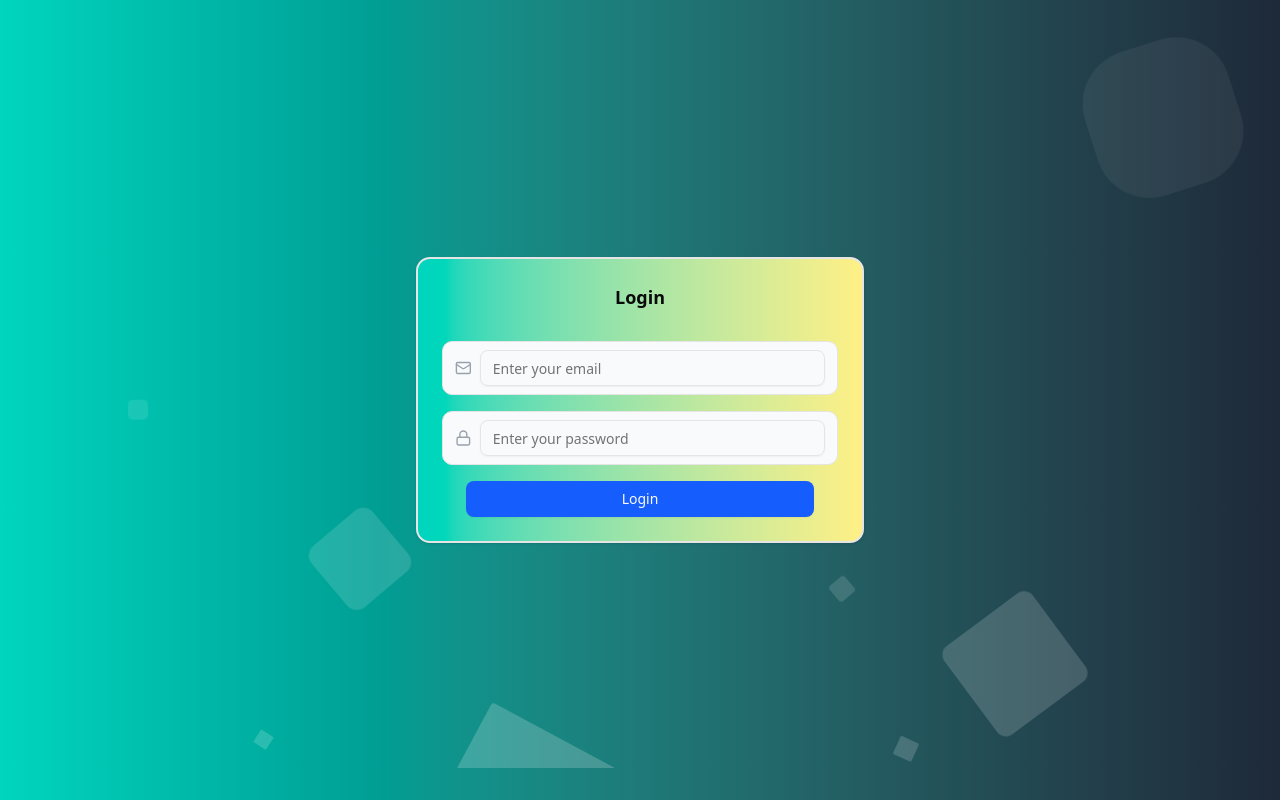
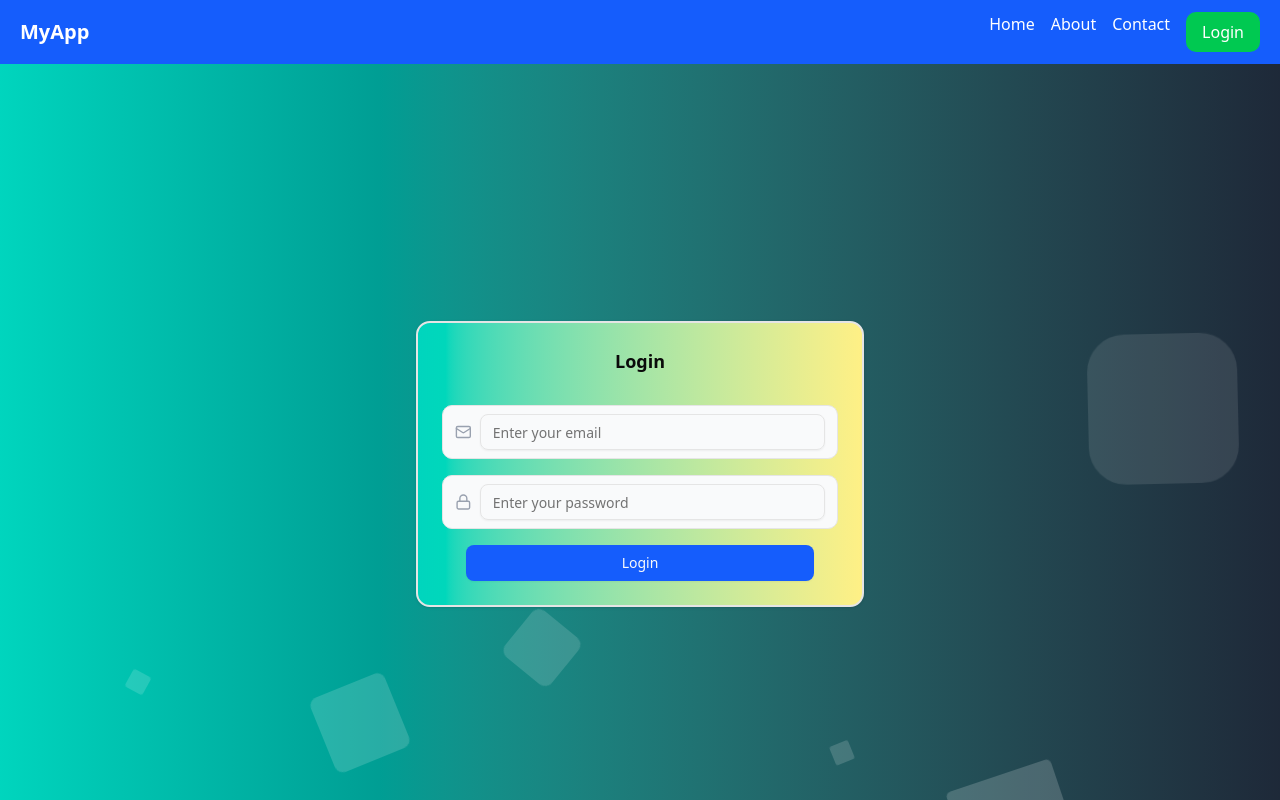
Before and after one commit to amitkumar822/CSTech, a React (Vite) app in the folder frontend/: page /login in a window 1280 px wide. Built offline with nearby package versions, Linux system fonts and the light colour scheme.

Commit message:
feat: add Navbar component and implement routing with user authentication handling

```diff
--- a/frontend/redux/authSlice.js
+++ b/frontend/redux/authSlice.js
@@ -3,6 +3,7 @@ import { createSlice } from "@reduxjs/toolkit";
 const initialState = {
   user: null,
   isAuthenticated: false,
+  role: "agent",
 };
 
 const authSlice = createSlice({
@@ -11,10 +12,12 @@ const authSlice = createSlice({
   reducers: {
     userLoggedIn: (state, action) => {
       state.user = action.payload.user;
+      state.role = action.payload.role;
       state.isAuthenticated = true;
     },
     userLoggedOut: (state) => {
       state.user = null;
+      state.role = null;
       state.isAuthenticated = false;
     },
   },
--- a/frontend/src/App.jsx
+++ b/frontend/src/App.jsx
@@ -1,10 +1,13 @@
 import React from "react";
 import { Login } from "./pages/Login";
+import Navbar from "./components/Navbar";
+import { Outlet } from "react-router";
 
 const App = () => {
   return (
     <div>
-      <Login />
+      <Navbar />
+      <Outlet />
     </div>
   );
 };
--- /dev/null
+++ b/frontend/src/components/Navbar.jsx
@@ -0,0 +1,59 @@
+import { useSelector, useDispatch } from "react-redux";
+import { userLoggedOut } from "../../redux/authSlice"; // Update path if needed
+import { Link } from "react-router-dom";
+import { useNavigate } from "react-router-dom";
+import { Menu } from "lucide-react";
+
+const Navbar = () => {
+  const { user, isAuthenticated } = useSelector((state) => state.auth);
+  const dispatch = useDispatch();
+  const navigate = useNavigate();
+
+  console.log(user, isAuthenticated);
+
+
+  const handleLogout = () => {
+    dispatch(userLoggedOut());
+    navigate("/login"); // Redirect to login page after logout
+  };
+
+  return (
+    <nav className="bg-blue-600 text-white py-3 px-5 flex justify-between items-center shadow-lg">
+      {/* Brand Logo */}
+      <Link to="/" className="text-xl font-bold">
+        MyApp
+      </Link>
+
+      {/* Mobile Menu Icon */}
+      <div className="md:hidden">
+        <Menu size={24} />
+      </div>
+
+      {/* Desktop Menu */}
+      <div className="hidden md:flex gap-4">
+        <Link to="/" className="hover:underline">Home</Link>
+        <Link to="/about" className="hover:underline">About</Link>
+        <Link to="/contact" className="hover:underline">Contact</Link>
+
+        {/* Conditional Rendering for Login/Logout */}
+        {isAuthenticated ? (
+          <button
+            onClick={handleLogout}
+            className="bg-red-500 hover:bg-red-600 px-4 py-2 rounded-lg"
+          >
+            Logout
+          </button>
+        ) : (
+          <Link
+            to="/login"
+            className="bg-green-500 hover:bg-green-600 px-4 py-2 rounded-lg"
+          >
+            Login
+          </Link>
+        )}
+      </div>
+    </nav>
+  );
+};
+
+export default Navbar;
--- a/frontend/src/main.jsx
+++ b/frontend/src/main.jsx
@@ -5,11 +5,13 @@ import App from "./App.jsx";
 import { Provider } from "react-redux";
 import { store } from "../redux/app/store.js";
 import { ToastContainer } from "react-toastify";
+import { RouterProvider } from "react-router-dom";
+import { router } from "./routers/Router";
 
 createRoot(document.getElementById("root")).render(
   <StrictMode>
     <Provider store={store}>
-      <App />
+      <RouterProvider router={router} />
 
       <ToastContainer
         position="top-left"
--- a/frontend/src/pages/Login.jsx
+++ b/frontend/src/pages/Login.jsx
@@ -37,11 +37,10 @@ export const Login = () => {
     loginUser(formInput);
   };
 
-  console.log(isSuccess, error, isLoading);
   useEffect(() => {
     if (isSuccess) {
       toast.success(error?.data?.message || "Login Successfull");
-      reset();
+      // reset();
     } else if (error) {
       toast.error(error?.data?.message || "Login failed");
     }
--- /dev/null
+++ b/frontend/src/routers/Router.jsx
@@ -0,0 +1,17 @@
+import App from "@/App";
+import { Login } from "@/pages/Login";
+import {
+  createBrowserRouter,
+  createRoutesFromElements,
+  Route,
+} from "react-router-dom";
+
+const router = createBrowserRouter(
+  createRoutesFromElements(
+    <Route path="/" element={<App />}>
+      <Route path="/login" element={<Login />} />
+    </Route>
+  )
+);
+
+export { router };
```
